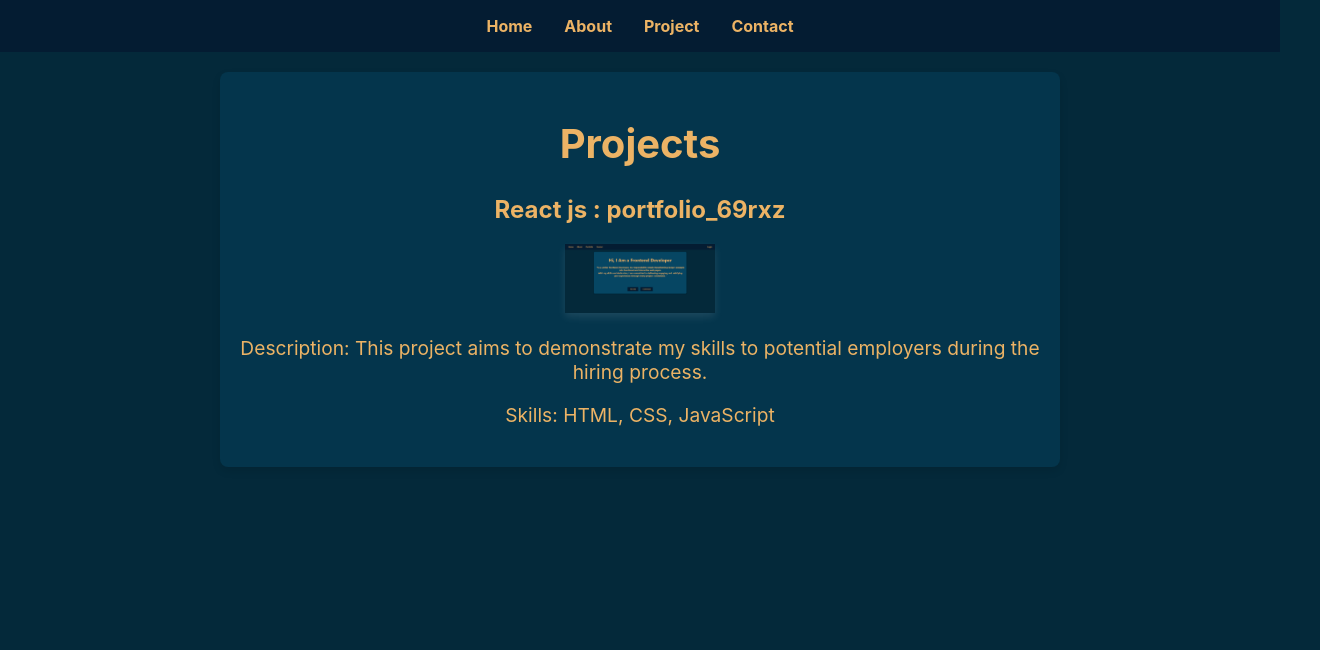
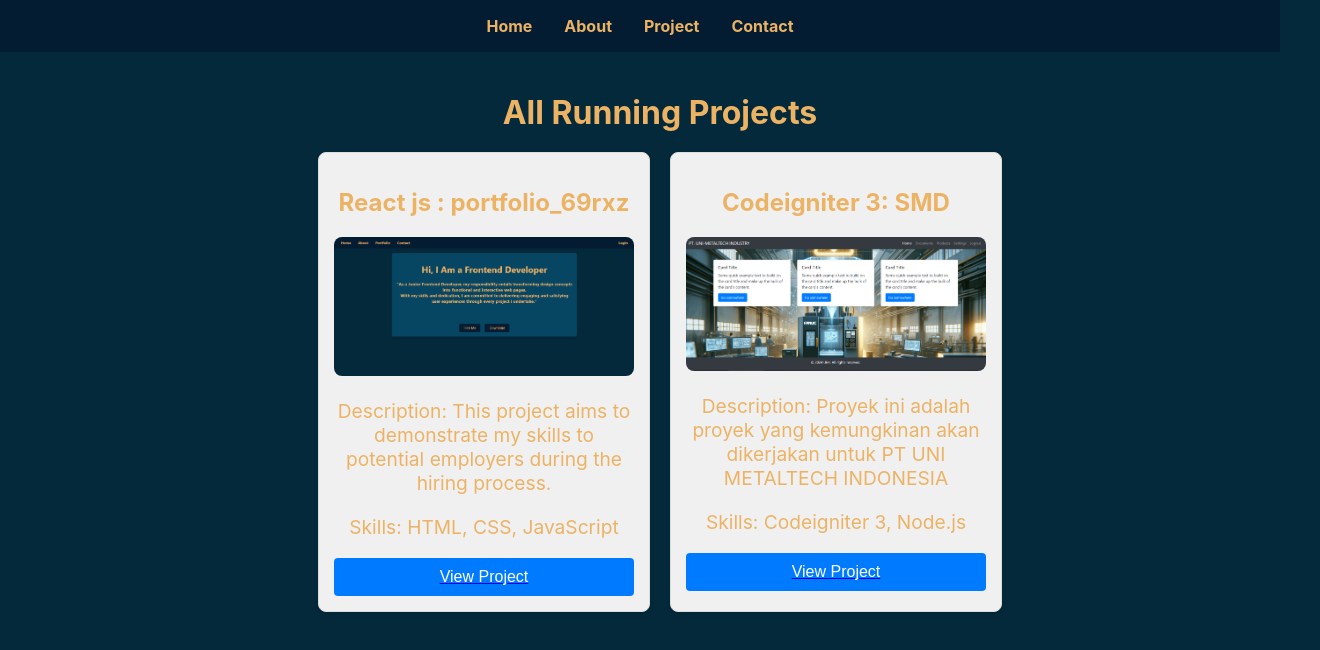
Before and after one commit to hollowman69rxz/portfolio_69rxz, a React (Create React App) app: page /project in a window 1280 px wide. Shown: the top 650 px of the page, 1320 px wide, since content can reach past the window. Built offline with nearby package versions, Linux system fonts and the light colour scheme.

Commit message:
update for appearance for Project.js and add some Styles.css: add separator, add button view project

```diff
--- a/src/components/Project.js
+++ b/src/components/Project.js
@@ -1,6 +1,7 @@
 import React from 'react';
 import './Styles.css'; // Import custom CSS for Portfolio component styling
 import HomeImage from './img/Home.png'; // Import the image
+import NewProjectImage from './img/UMI_Project.png'; // Import the new project image
 
 const Project = () => {
   // Dummy data for portfolio items
@@ -9,20 +10,31 @@ const Project = () => {
       title: "React js : portfolio_69rxz",
       description: "This project aims to demonstrate my skills to potential employers during the hiring process.",
       skills: "HTML, CSS, JavaScript",
-      image: HomeImage // Use the imported image
+      image: HomeImage, // Use the imported image
+      link: "http://localhost:3000/" // Link to the project
+    },
+    {
+      title: "Codeigniter 3: SMD",
+      description: "Proyek ini adalah proyek yang kemungkinan akan dikerjakan untuk PT UNI METALTECH INDONESIA",
+      skills: "Codeigniter 3, Node.js",
+      image: NewProjectImage, // Use the new imported image
+      link: "http://localhost/documis/" // Link to the new project
     }
   ];
 
   return (
-    <div className="project-container">
-      <h1 className="section-heading">Projects</h1>
-      <div className="section-content">
+    <div className="kanban-container">
+      <h1 className="section-heading">All Running Projects</h1>
+      <div className="kanban-board">
         {projectItems.map((item, index) => (
-          <div key={index}>
+          <div key={index} className="kanban-card">
             <h2>{item.title}</h2>
             <img src={item.image} alt={item.title} className="thumbnail" /> {/* Display the image */}
             <p>Description: {item.description}</p>
             <p>Skills: {item.skills}</p>
+            <a href={item.link} target="_blank" rel="noopener noreferrer">
+              <button className="project-button">View Project</button>
+            </a>
           </div>
         ))}
       </div>
--- a/src/components/Styles.css
+++ b/src/components/Styles.css
@@ -85,6 +85,46 @@ h1, h2 {
 }
 
 /* Portfolio Component Styles */
+.project-container {
+  margin: 0 auto;
+  padding: 20px;
+  max-width: 800px;
+}
+
+.section-heading {
+  text-align: center;
+  font-size: 2em;
+  margin-bottom: 20px;
+}
+
+.section-content > div {
+  margin-bottom: 40px;
+  padding-bottom: 20px;
+  border-bottom: 1px solid #ccc;
+}
+
+/* .thumbnail {
+  max-width: 100%;
+  height: auto;
+  display: block;
+  margin: 10px 0;
+} */
+
+.project-button {
+  background-color: #007bff;
+  color: white;
+  padding: 10px 20px;
+  border: none;
+  border-radius: 5px;
+  cursor: pointer;
+  text-decoration: none;
+  display: inline-block;
+  margin-top: 10px;
+}
+
+.project-button:hover {
+  background-color: #0056b3;
+}
 .project-item {
     background-color: #064663;
     margin: 20px 0;
@@ -128,7 +168,7 @@ h1, h2 {
   }
 
   .thumbnail:hover {
-    transform: scale(4.2); /* Perbesar gambar saat dihover */
+    transform: scale(2.2); /* Perbesar gambar saat dihover */
   }
 
   .login-container {
@@ -187,3 +227,51 @@ h1, h2 {
         max-width: none;
     }
 }
+
+.kanban-container {
+  width: 100%;
+  padding: 20px;
+}
+
+.section-heading {
+  text-align: center;
+  margin-bottom: 20px;
+}
+
+.kanban-board {
+  display: flex;
+  gap: 20px;
+  flex-wrap: wrap;
+  justify-content: center;
+}
+
+.kanban-card {
+  background-color: #f0f0f0;
+  border: 1px solid #ddd;
+  border-radius: 8px;
+  padding: 15px;
+  width: 300px;
+  box-shadow: 0 2px 4px rgba(0, 0, 0, 0.1);
+}
+
+.thumbnail {
+  width: 100%;
+  height: auto;
+  border-radius: 8px;
+}
+
+.project-button {
+  display: block;
+  width: 100%;
+  padding: 10px;
+  margin-top: 10px;
+  background-color: #007bff;
+  color: white;
+  border: none;
+  border-radius: 4px;
+  cursor: pointer;
+}
+
+.project-button:hover {
+  background-color: #0056b3;
+}
```
Also changed, not shown: src/components/img/UMI_Project.png (added).
